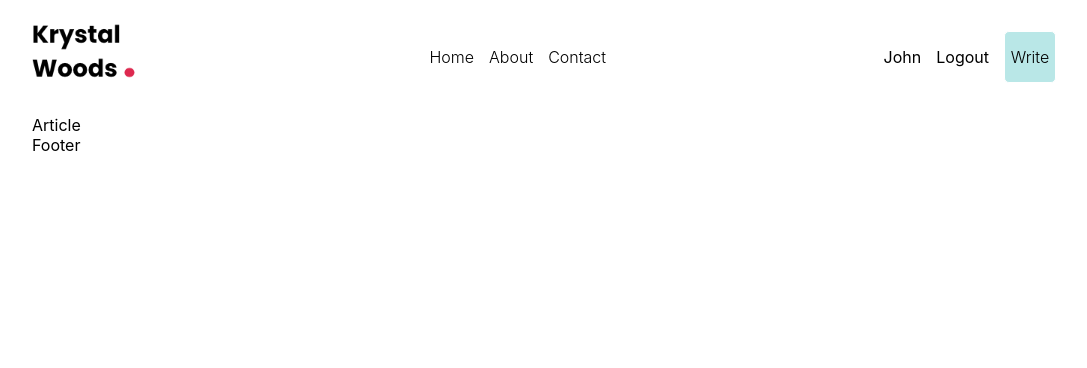
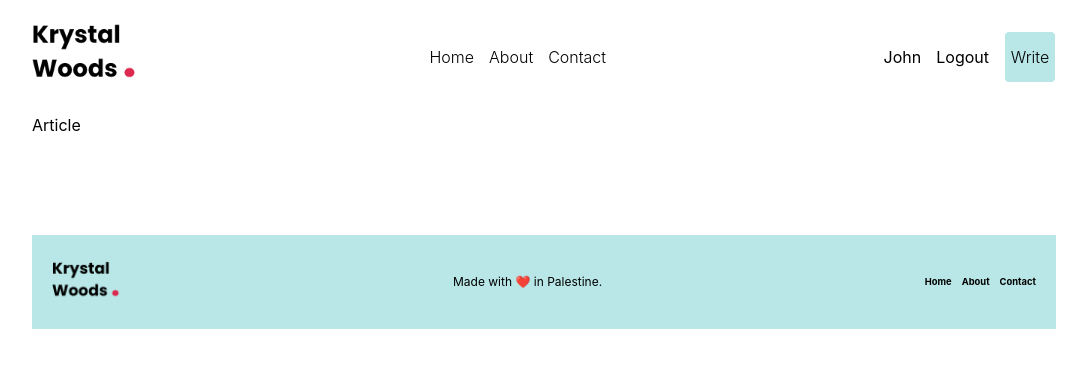
Before and after one commit to abudiab/Blog-website-GSG, a React (Create React App) app in the folder client/: page /post/1 in a window 1280 px wide. Shown: the top 368 px of the page, without its empty margins (96-1183 px from the left). Built offline with nearby package versions, Linux system fonts and the light colour scheme.

Commit message:
initial footer

```diff
--- a/client/src/components/Footer.js
+++ b/client/src/components/Footer.js
@@ -1,7 +1,25 @@
 import React from "react";
+import Logo from "../assets/logo.png";
+import { Link } from "react-router-dom";
 
 const Footer = () => {
-  return <div>Footer</div>;
+  return (
+    <footer>
+      <img src={Logo} alt="" />
+      <span>Made with ❤️ in Palestine.</span>
+      <div className="links">
+        <Link className="link" to="/">
+          <h6>Home</h6>
+        </Link>
+        <Link className="link" to="/about">
+          <h6>About</h6>
+        </Link>
+        <Link className="link" to="/contact">
+          <h6>Contact</h6>
+        </Link>
+      </div>
+    </footer>
+  );
 };
 
 export default Footer;
--- a/client/src/style.scss
+++ b/client/src/style.scss
@@ -1,4 +1,4 @@
-$lightgreen: #b9e7e7;
+$primaryColor: #b9e7e7;
 
 .app {
   display: flex;
@@ -17,7 +17,7 @@ $lightgreen: #b9e7e7;
       align-items: center;
       justify-content: center;
       height: 100vh;
-      background-color: $lightgreen;
+      background-color: $primaryColor;
 
       h1 {
         font-size: 20px;
@@ -92,7 +92,7 @@ $lightgreen: #b9e7e7;
           }
 
           .edit {
-            background-color: $lightgreen;
+            background-color: $primaryColor;
             width: 50px;
             height: 50px;
             border-radius: 5px;
@@ -111,5 +111,27 @@ $lightgreen: #b9e7e7;
         }
       }
     }
+
+    //Footer
+
+    footer {
+      margin-top: 100px;
+      padding: 20px;
+      background-color: $primaryColor;
+      display: flex;
+      align-items: center;
+      justify-content: space-between;
+      font-size: 12px;
+      img {
+        height: 50px;
+      }
+      .links {
+        display: flex;
+        justify-content: center;
+        align-items: center;
+        gap: 10px;
+        font-size: 14px;
+      }
+    }
   }
 }
```
